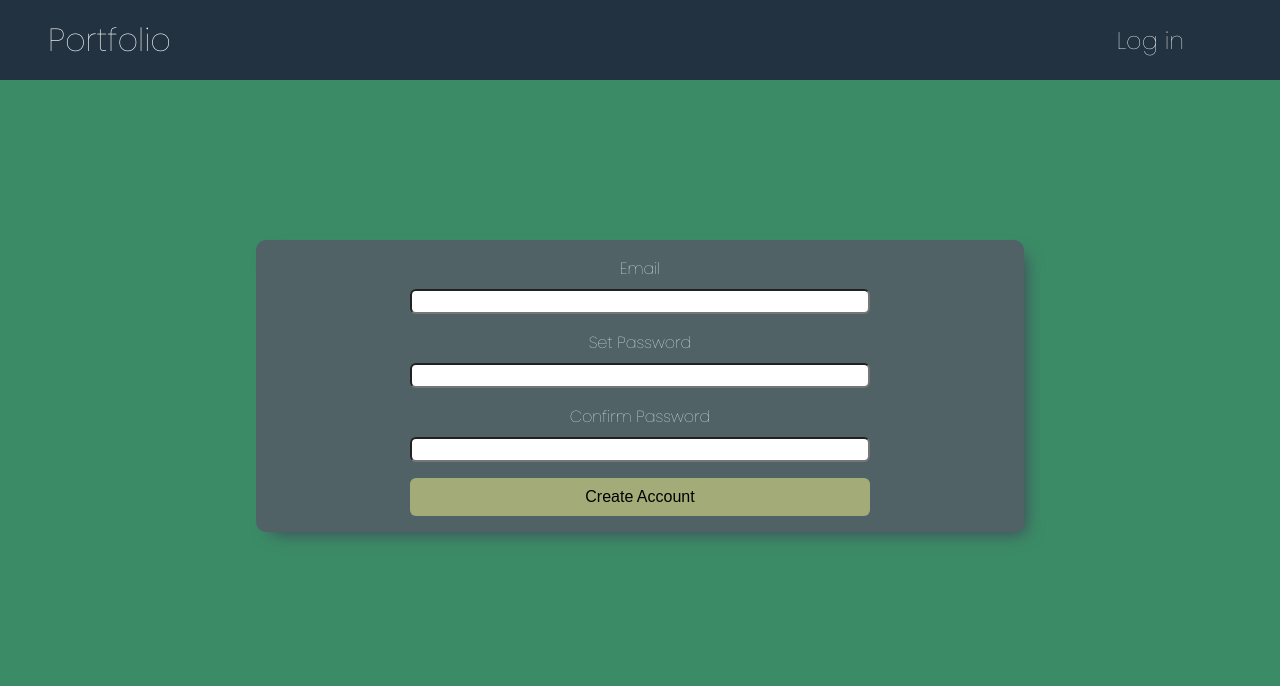
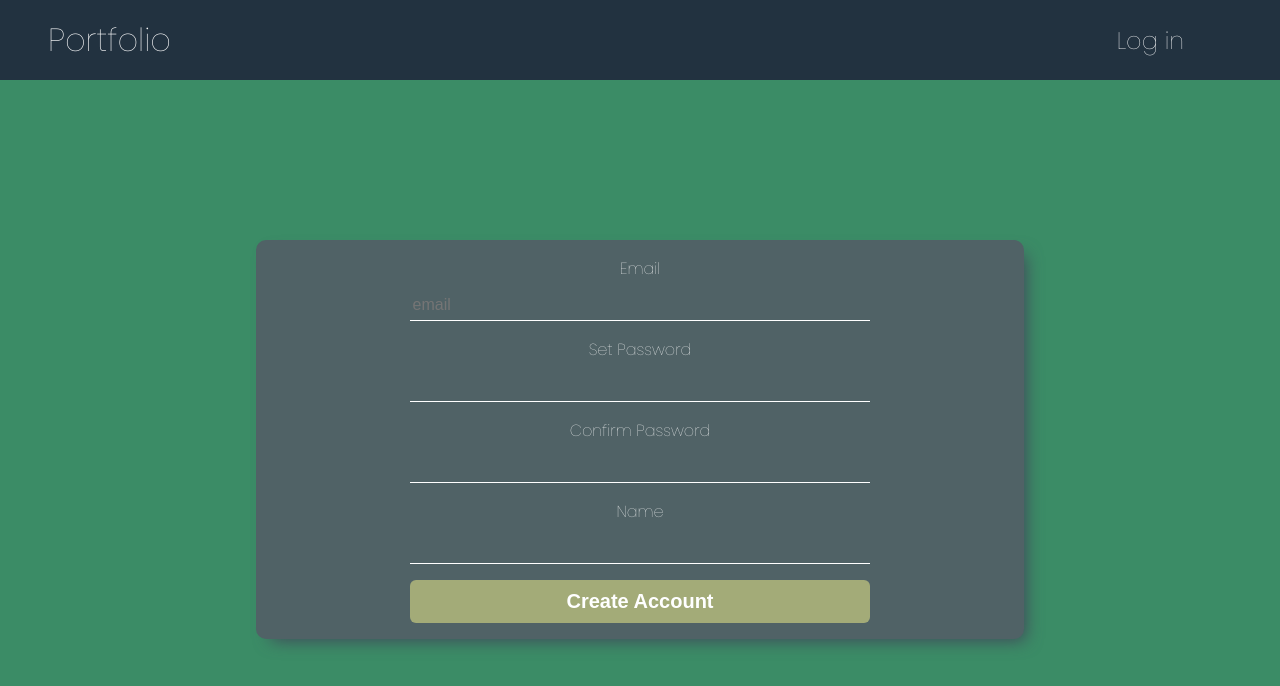
Before and after one commit to cees2/PortfolioDamianMirek, a React (Create React App) app: page /authentication/createAccount in a window 1280 px wide. Shown: the top 686 px of the page. Built offline with nearby package versions, Linux system fonts and the light colour scheme; no server answers.

Commit message:
First commit

```diff
--- a/src/App.js
+++ b/src/App.js
@@ -24,16 +24,11 @@ function App() {
 
       const usersTasks = [];
 
-      for (const key in responseData) {
-        if (responseData[key].userId === authCtx.userLocalId) {
-          usersTasks.push(responseData[key]);
-        }
-      }
       taskCtx.setTasks(usersTasks);
     };
 
     fetchData();
-  }, [authCtx.userLocalId]);
+  }, []);
 
   return (
     <Layout>
--- a/src/components/Authentication/LoginForm.js
+++ b/src/components/Authentication/LoginForm.js
@@ -12,6 +12,7 @@ const LoginForm = (props) => {
   const emailInputRef = useRef();
   const passwordInputRef = useRef();
   const confirmPasswordInputRef = useRef();
+  const nameInputRef = useRef();
   const typeOfComponent = props.type;
   const history = useHistory();
 
@@ -62,7 +63,6 @@ const LoginForm = (props) => {
     const inputData = {
       email: emailInput,
       password: passwordInput,
-      returnSecureToken: true,
     };
 
     if (typeOfComponent === "createAccount") {
@@ -101,6 +101,7 @@ const LoginForm = (props) => {
             id="email"
             ref={emailInputRef}
             onBlur={inputBlurHandler}
+            placeholder="email"
           />
         </div>
         <div className={classes.formInput}>
@@ -115,6 +116,7 @@ const LoginForm = (props) => {
           />
         </div>
         {props.type === "createAccount" && (
+          <>
             <div className={classes.formInput}>
               <label htmlFor="conf">Confirm Password</label>
               <input
@@ -124,6 +126,11 @@ const LoginForm = (props) => {
                 onBlur={inputBlurHandler}
               />
             </div>
+            <div className={classes.formInput}>
+              <label htmlFor="name">Name</label>
+              <input id="name" ref={nameInputRef} onBlur={inputBlurHandler} />
+            </div>
+          </>
         )}
         {props.type === "login" && (
           <Link to="/authentication/createAccount">
--- a/src/components/Authentication/LoginForm.module.css
+++ b/src/components/Authentication/LoginForm.module.css
@@ -21,17 +21,18 @@ form.loginInput {
 
 .formInput input {
   width: 60%;
-  border-radius: 6px;
   padding: 3px;
+  height: 2rem;
+  border: none;
+  font-size: 1rem;
+  background-color: inherit;
+  border-bottom: 1px solid white;
 }
 
 .formInput label {
+  display: block;
   color: white;
   margin: 1rem 0 0.5rem;
-}
-
-.formInput input {
-  display: block;
 }
 
 .submitButton {
@@ -40,12 +41,14 @@ form.loginInput {
 }
 
 .submitButton button {
-  font-size: 16px;
+  font-size: 20px;
   border-radius: 6px;
   width: 60%;
   padding: 10px 0;
   background-color: #a3ab78;
   border: none;
+  color: white;
+  font-weight: 600;
 }
 
 .submitButton button:hover {
--- a/src/components/Todos/NewToDo.js
+++ b/src/components/Todos/NewToDo.js
@@ -35,7 +35,6 @@ const NewToDo = () => {
       setError(false);
       const dataToBeSent = {
         id: Math.random(),
-        userId: authCtx.userLocalId,
         task:
           taskRef.current.value.trim().slice(0, 1).toUpperCase() +
           taskRef.current.value.trim().slice(1),
--- /dev/null
+++ b/src/hooks/useHttp.js
@@ -0,0 +1,27 @@
+export const DOMAIN = `http://127.0.0.1:3000/api/v1`;
+
+const useHttp = () => {
+  const sendRequest = async (fetchOptions) => {
+    try {
+      const response = await fetch(`${DOMAIN}/${fetchOptions.url}`, {
+        method: fetchOptions.method ? fetchOptions.method : "GET",
+        body: fetchOptions.body ? JSON.stringify(fetchOptions.body) : null,
+        headers: fetchOptions.headers ? fetchOptions.headers : null,
+      });
+
+      const data = await response.json();
+
+      if (!response.ok) {
+        throw new Error(data.message || "Something went wrong.");
+      }
+
+      return data;
+    } catch (err) {
+      throw err;
+    }
+  };
+
+  return { sendRequest };
+};
+
+export default useHttp;
--- a/src/store/auth-context.js
+++ b/src/store/auth-context.js
@@ -1,40 +1,45 @@
 import { createContext, useState } from "react";
-import { accountAJAXManager } from "./auth-helpers";
+import { DOMAIN } from "../hooks/useHttp";
+import useHttp from "../hooks/useHttp";
+
+const LOGIN_URL = `${DOMAIN}/login`;
+const CREATE_ACCOUND_URL = `${DOMAIN}/signup`;
 
 const AuthContext = createContext({
   token: "",
-  userLocalId: "",
   login: (data) => {},
   logout: () => {},
   createAccount: () => {},
 });
 
 export const AuthContextProvider = (props) => {
+  const { sendRequest } = useHttp();
+
   const tokenInitialValue = localStorage.getItem("token")
     ? localStorage.getItem("token")
     : null;
-  const userIdInitialValue = localStorage.getItem("localId")
-    ? localStorage.getItem("localId")
-    : null;
   const [token, setToken] = useState(tokenInitialValue);
-  const [userLocalId, setUserLocalId] = useState(userIdInitialValue);
 
   const manageLocalStorage = (data) => {
     setToken((prevToken) => (prevToken = data?.token ?? ""));
-    setUserLocalId((prevId) => (prevId = data?.userId ?? ""));
 
     if (data) {
       localStorage.setItem("token", data.token);
-      localStorage.setItem("localId", data.userId);
       return;
     }
     localStorage.removeItem("token");
-    localStorage.removeItem("localId");
   };
 
   const login = async (inputData) => {
     try {
-      const data = await accountAJAXManager(inputData);
+      const data = await sendRequest({
+        url: "users/login",
+        method: "POST",
+        body: inputData,
+        headers: {
+          "Content-Type": "application/json",
+        },
+      });
       manageLocalStorage(data);
     } catch (err) {
       throw err;
@@ -43,7 +48,14 @@ export const AuthContextProvider = (props) => {
 
   const createAccount = async (inputData) => {
     try {
-      const data = await accountAJAXManager(inputData, false);
+      const data = await sendRequest({
+        url: "users/signup",
+        method: "POST",
+        body: inputData,
+        headers: {
+          "Content-Type": "application/json",
+        },
+      });
 
       manageLocalStorage(data);
     } catch (err) {
@@ -57,7 +69,6 @@ export const AuthContextProvider = (props) => {
 
   const authObject = {
     token,
-    userLocalId,
     login,
     logout,
     createAccount,
--- a/src/store/auth-helpers.js
+++ /dev/null
@@ -1,38 +0,0 @@
-const DOMAIN = `http://127.0.0.1:3000/`;
-
-const LOGIN_URL = `${DOMAIN}/api/v1/login`;
-const CREATE_ACCOUND_URL = `${DOMAIN}/api/v1/signup`;
-
-export const accountAJAXManager = async (inputData, login = true) => {
-  try {
-    const response = await fetch(login ? LOGIN_URL : CREATE_ACCOUND_URL, {
-      method: "POST",
-      body: JSON.stringify(inputData),
-      headers: { "Content-Type": "application/json" },
-    });
-    const data = await response.json();
-    if (!response.ok) {
-      const {
-        error: { message },
-      } = data;
-      if (
-        message === "EMAIL_NOT_FOUND" ||
-        message === "INVALID_EMAIL" ||
-        message === "INVALID_PASSWORD"
-      ) {
-        throw new Error("Invalid email or password.");
-      } else if (message.startsWith("TOO_MANY_ATTEMPTS_TRY_LATER"))
-        throw new Error("Too many attemps. Try again later.");
-      else if (message === "EMAIL_EXISTS")
-        throw new Error("Provided email already exists.");
-      else throw new Error("Something went wrong");
-    }
-
-    return {
-      token: data.idToken,
-      userId: data.localId,
-    };
-  } catch (err) {
-    throw err;
-  }
-};
```
Lines whose indentation alone changed are shown as unchanged.
